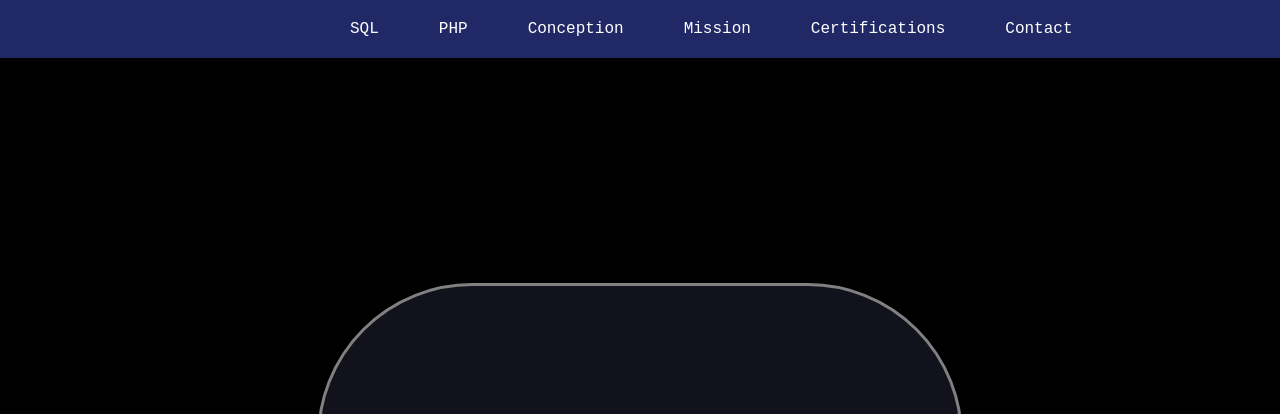
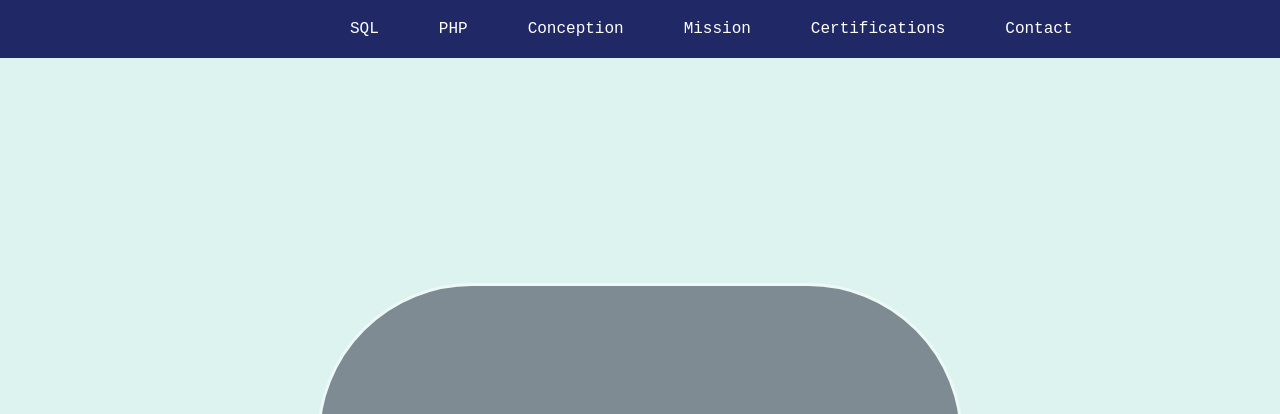
Before and after one commit to Styxzee/Portfolio, a plain HTML site: page index.html in a window 1280 px wide. Shown: the top 414 px of the page. Drawn offline with Linux system fonts and the light colour scheme.

Commit message:
Update style.css

```diff
--- a/style.css
+++ b/style.css
@@ -5,7 +5,7 @@ body {
   width: 100vw;
   height: 95vh;
   overflow: hidden;
-  background-color: black;
+  background-color: rgba(21, 176, 150, 0.15);
   background-repeat: no-repeat;
   background-size: cover;
 }
```
